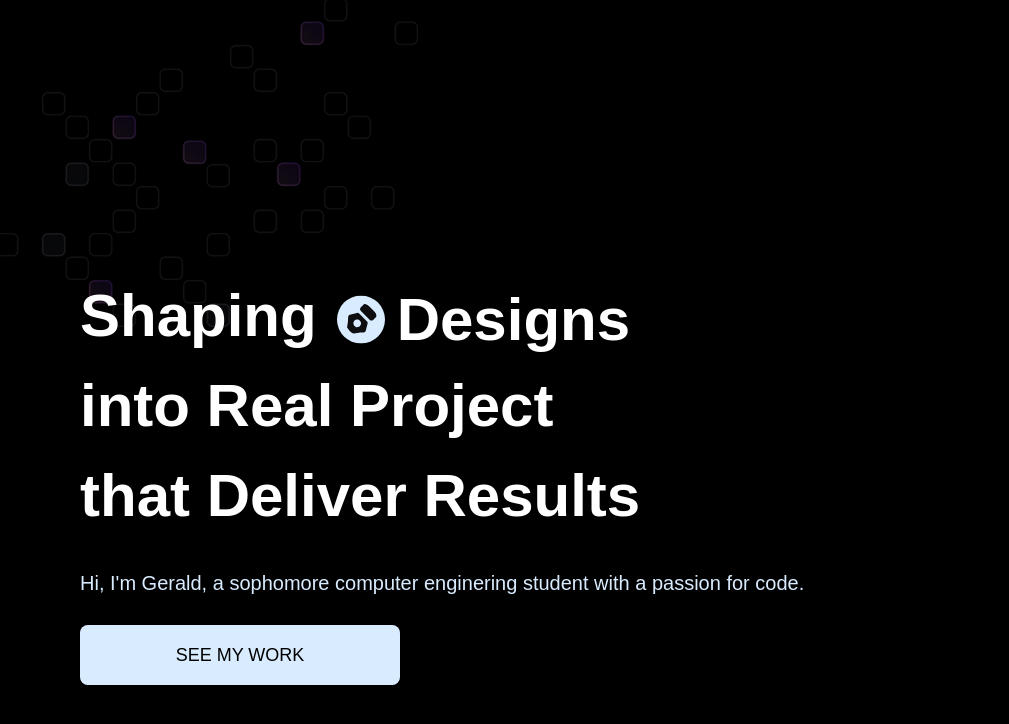
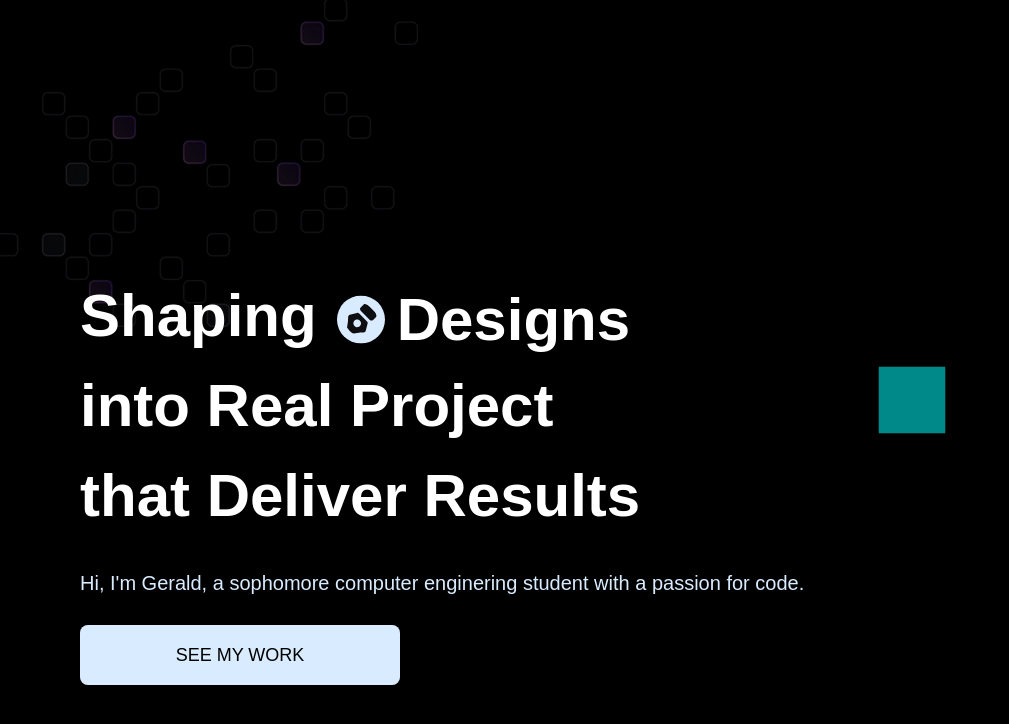
Before and after one commit to geraldsberongoy/3d-portfolio, a React (Vite) app: page / in a window 1280 px wide. Shown: the top 724 px of the page, without its empty margins (0-1009 px from the left). Built offline with nearby package versions, Linux system fonts and the light colour scheme; a web font is replaced by a local one.

Commit message:
Add HeroExperience component and integrate it into Hero section

```diff
--- /dev/null
+++ b/src/components/HeroModels/HeroExperience.jsx
@@ -0,0 +1,22 @@
+import { OrbitControls } from "@react-three/drei";
+import { Canvas } from "@react-three/fiber";
+import React from "react";
+
+const HeroExperience = () => {
+  return (
+    <Canvas camera={{ position: [0, 0, 15], fov: 45 }}>
+      <ambientLight intensity={0.2} color="#1a1a40" />
+      <directionalLight position={[5, 5, 5]} intensity={5} />
+
+      <OrbitControls
+
+      />
+      <mesh>
+        <boxGeometry args={[1, 1, 1]} />
+        <meshStandardMaterial color="teal" />
+      </mesh>
+    </Canvas>
+  );
+};
+
+export default HeroExperience;
--- a/src/sections/Hero.jsx
+++ b/src/sections/Hero.jsx
@@ -1,6 +1,7 @@
 import React from "react";
 import { words } from "../constants";
 import Button from "../components/Button";
+import HeroExperience from "../components/HeroModels/HeroExperience";
 
 const Hero = () => {
   return (
@@ -11,8 +12,8 @@
 
       <div className="hero-layout">
         {/* LEFT: HERO CONTENT */}
-        <header className="flex flex-col justify-center md:w-full w-screen md:px-20 px-5 gap-7">
-          <div className="flex flex-col ">
+        <header className="flex flex-col justify-center md:w-full w-screen md:px-20 px-5 ">
+          <div className="flex flex-col gap-7 ">
             <div className="hero-text">
               <h1>
                 Shaping
@@ -37,17 +38,22 @@
               <h1>into Real Project</h1>
               <h1>that Deliver Results</h1>
             </div>
-          </div>
-
             <p className="text-white-50 md:text-xl relative z-10 pointer-events-none ">
-            Hi, I&apos;m Gerald, a sophomore computer enginering student with a
-            passion for code.
+              Hi, I&apos;m Gerald, a sophomore computer enginering student with
+              a passion for code.
             </p>
             <Button
               text="See My Work"
               className="md:w-80 md:h-16 w-60 h-5"
               id="counter"
             />
+          </div>{" "}
+          {/* RIGHT: 3D MODEL */}
+          <figure>
+            <div className="hero-3d-layout">
+              <HeroExperience />
+            </div>
+          </figure>
         </header>
       </div>
     </section>
```
Lines whose indentation alone changed are shown as unchanged.
